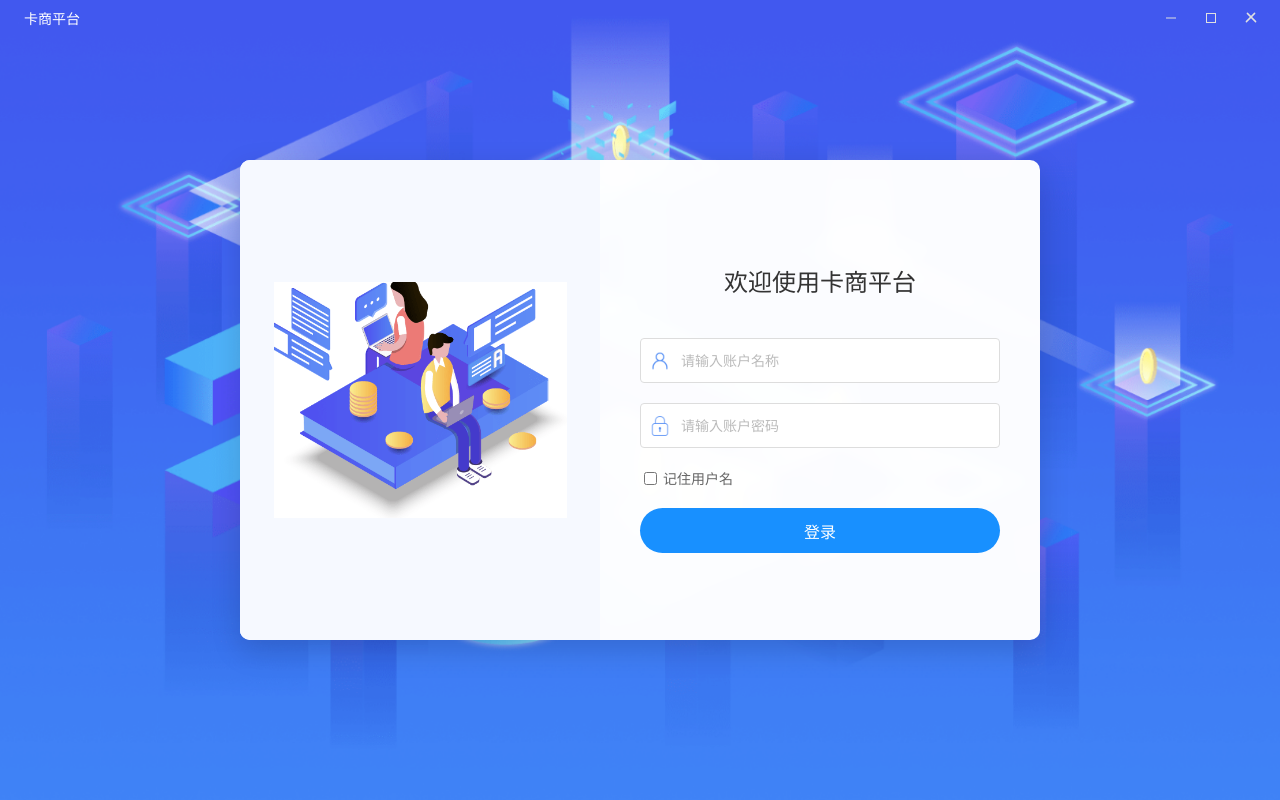
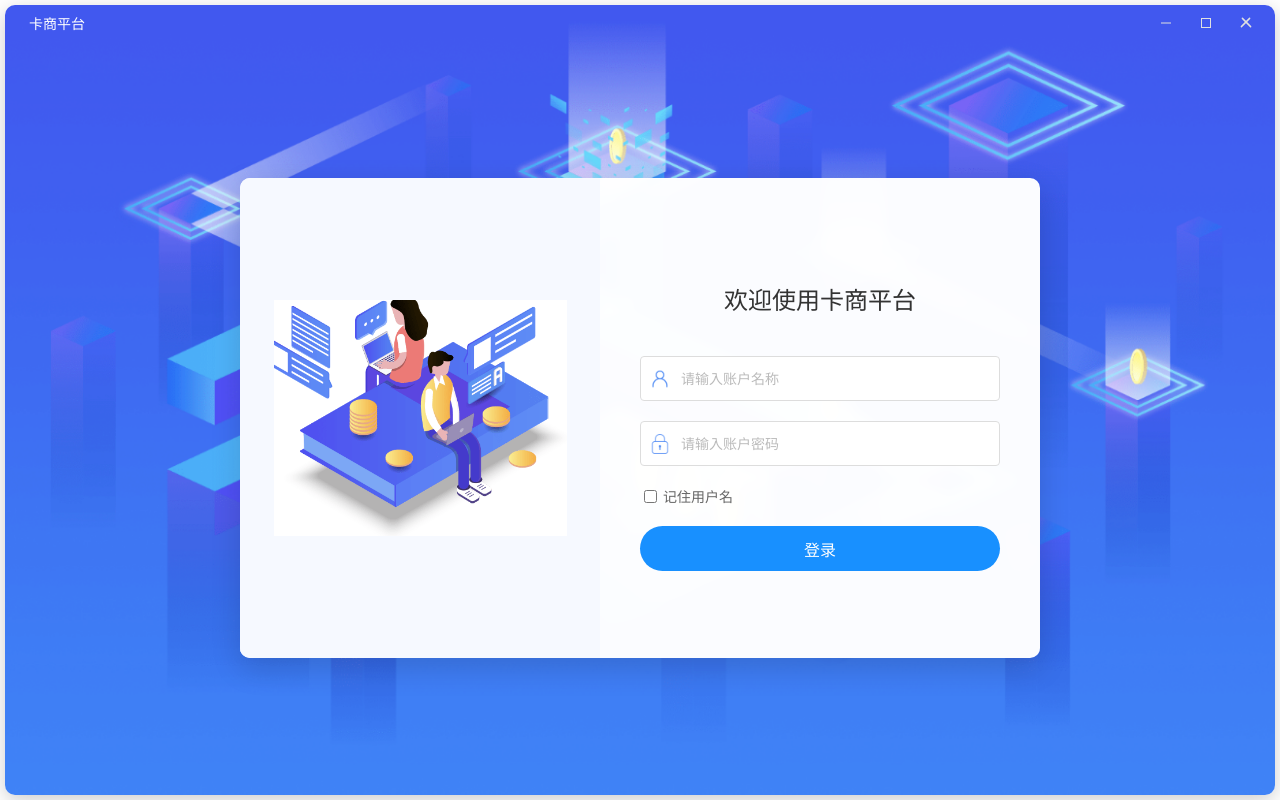
Before and after one commit to LiggMax/Electron-Admin-Ui, a Vue app: page /#/login in a window 1280 px wide. Built offline with nearby package versions, Linux system fonts and the light colour scheme.

Commit message:
窗口圆角设计

```diff
--- a/src/renderer/src/App.vue
+++ b/src/renderer/src/App.vue
@@ -1,12 +1,25 @@
 <script setup>
 import TitleBar from './components/TitleBar.vue'
+import { ref, onMounted } from 'vue'
+
+const isMaximized = ref(false)
+
+onMounted(() => {
+  if (window.electron) {
+    window.electron.ipcRenderer.on('window-state-changed', (_, maximized) => {
+      isMaximized.value = maximized
+    })
+  }
+})
 </script>
 
 <template>
-  <div class="app-container">
-    <TitleBar />
-    <div class="content-container">
-      <router-view></router-view>
+  <div class="app-container" :class="{ 'maximized': isMaximized }">
+    <div class="app-window">
+      <TitleBar />
+      <div class="content-container">
+        <router-view></router-view>
+      </div>
     </div>
   </div>
 </template>
@@ -18,6 +31,7 @@ html, body {
   font-family: 'PingFang SC', 'Microsoft YaHei', sans-serif;
   height: 100vh;
   overflow: hidden;
+  background: transparent;
 }
 
 * {
@@ -25,19 +39,40 @@ html, body {
 }
 
 body {
-  background-image: url('./assets/images/loginbackground.png');
-  background-size: cover;
-  background-position: center;
-  background-repeat: no-repeat;
-  position: relative;
+  background: transparent;
 }
 
 .app-container {
   width: 100%;
   height: 100vh;
+  padding: 5px; /* 留出边缘空间，显示圆角效果 */
   display: flex;
   flex-direction: column;
   position: relative;
+  background: transparent;
+
+  &.maximized {
+    padding: 0;
+  }
+}
+
+.app-window {
+  width: 100%;
+  height: 100%;
+  border-radius: 10px; /* QQ音乐风格的圆角 */
+  display: flex;
+  flex-direction: column;
+  overflow: hidden;
+  background-image: url('./assets/images/loginbackground.png');
+  background-size: cover;
+  background-position: center;
+  background-repeat: no-repeat;
+  box-shadow: 0 5px 20px rgba(0, 0, 0, 0.2);
+  position: relative;
+
+  .maximized & {
+    border-radius: 0;
+  }
 }
 
 .content-container {
@@ -47,6 +82,7 @@ body {
   display: flex;
   justify-content: center;
   align-items: center;
+  overflow: hidden;
 }
 
 // 移除背景装饰元素
--- a/src/renderer/src/components/TitleBar.vue
+++ b/src/renderer/src/components/TitleBar.vue
@@ -81,10 +81,7 @@ const handleClose = () => {
   -webkit-app-region: drag;
   user-select: none;
   padding: 0 12px;
-  position: absolute;
-  top: 0;
-  left: 0;
-  right: 0;
+  width: 100%;
   z-index: 1000;
 }
 
--- a/src/renderer/src/views/LoginView.vue
+++ b/src/renderer/src/views/LoginView.vue
@@ -76,12 +76,16 @@ const login = () => {
   align-items: center;
   justify-content: center;
   perspective: 1000px;
+  overflow: hidden;
+  padding: 10px; /* 添加内边距确保登录卡片不会太靠近窗口边缘 */
 }
 
 .login-card {
   background: rgba(255, 255, 255, 0.98);
   width: 800px;
+  max-width: 90%;
   height: 480px;
+  max-height: 90%;
   border-radius: 10px;
   box-shadow: 0 10px 30px rgba(0, 0, 0, 0.15);
   display: flex;
```
Also changed, not shown: src/main/index.js (+9 -0 lines), src/renderer/src/assets/images/loginbackground.png.
